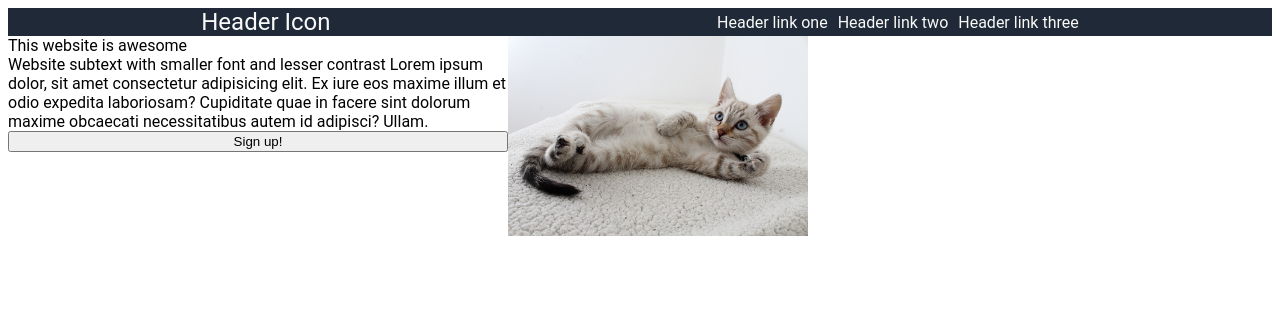
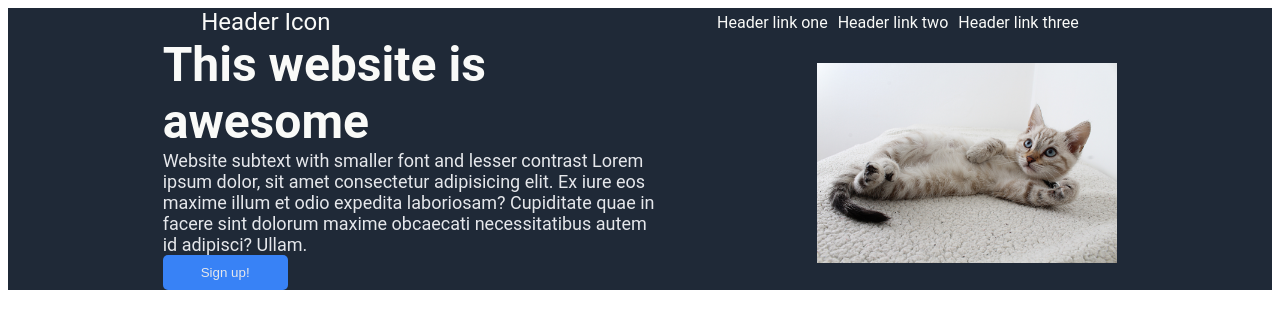
Before and after one commit to FaiyaazHawk/landing-page, a plain HTML site: page index.html in a window 1280 px wide. Drawn offline with Linux system fonts and the light colour scheme.

Commit message:
will add css style to hero section

```diff
--- a/styles.css
+++ b/styles.css
@@ -4,7 +4,9 @@ html {
     flex-direction: column;
     height: 100vh;
     font-family: roboto, sans-serif;
+
 }
+
 
 a {
     color: #F9FAF8;
@@ -18,23 +20,27 @@ img {
 .icon {
     font-size: 24px;
     color: #F9FAF8;
+
 }
 
 .header {
     display: flex;
     justify-content: space-around;
     background-color: #1F2937;
-    color: white;
+    color: #F9FAF8;
 }
 
 .header-links {
     display: flex;
     gap: 10px;
     align-items: center;
+    color: #E5E7EB;
 }
 
 .hero-container {
     display: flex;
+    justify-content: space-evenly;
+    background-color: #1F2937;
 }
 
 .left-hero {
@@ -42,7 +48,30 @@ img {
     flex-direction: column;
     width: 500px;
 }
+
+.hero-heading {
+    font-size: 48px;
+    font-weight: bolder;
+    color: #F9FAF8;
+}
+
+.hero-text {
+    font-size: 18px;
+    color: #E5E7EB;
+}
+
+.hero-button {
+    width: 125px;
+    padding: 10px;
+    color: #E5E7EB;
+    background-color: #3882F6;
+    border-radius: 5px;
+    border: #3882F6;
+
+}
+
 .right-hero {
     display: flex;
-    justify-content: flex-end;
+    justify-content: center;
+    align-items: center;
 }
```
